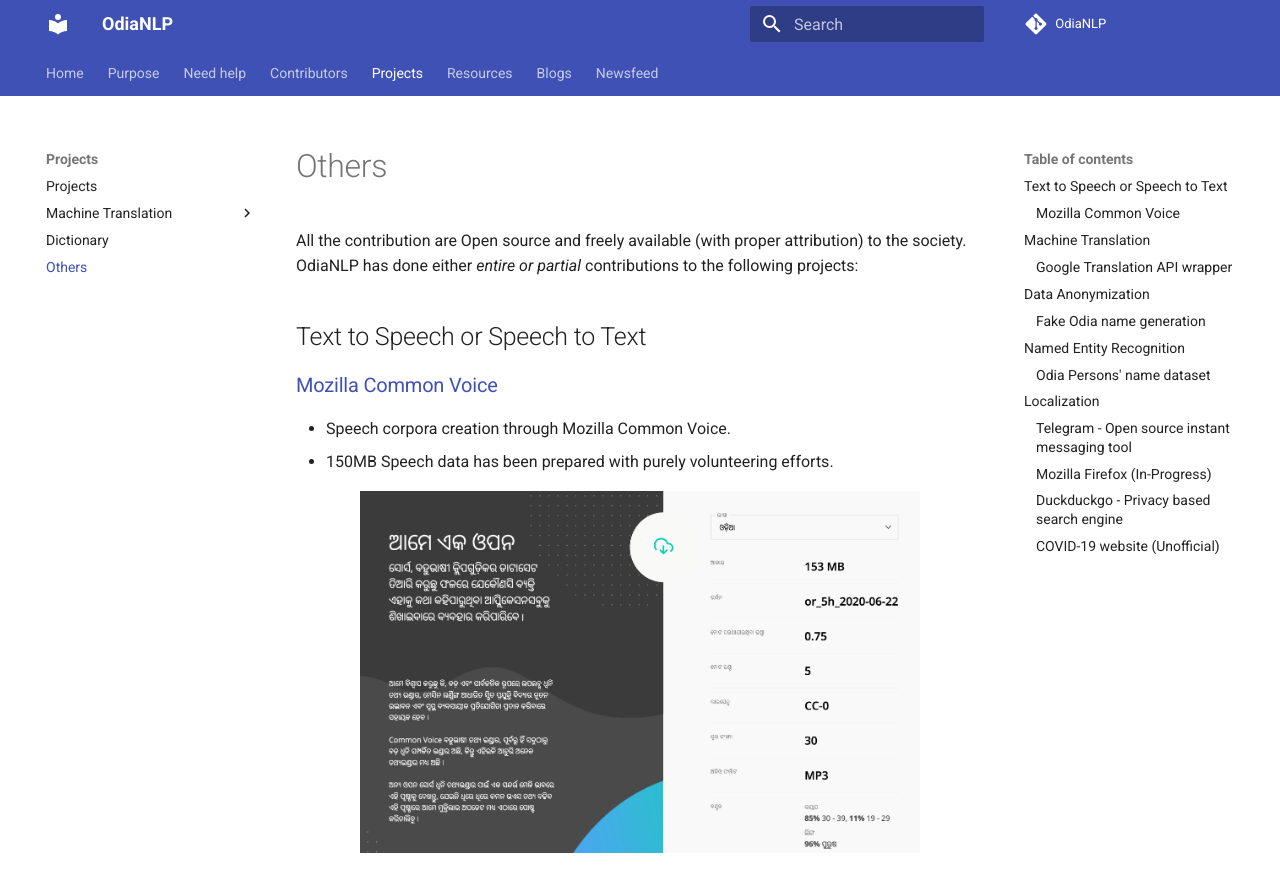
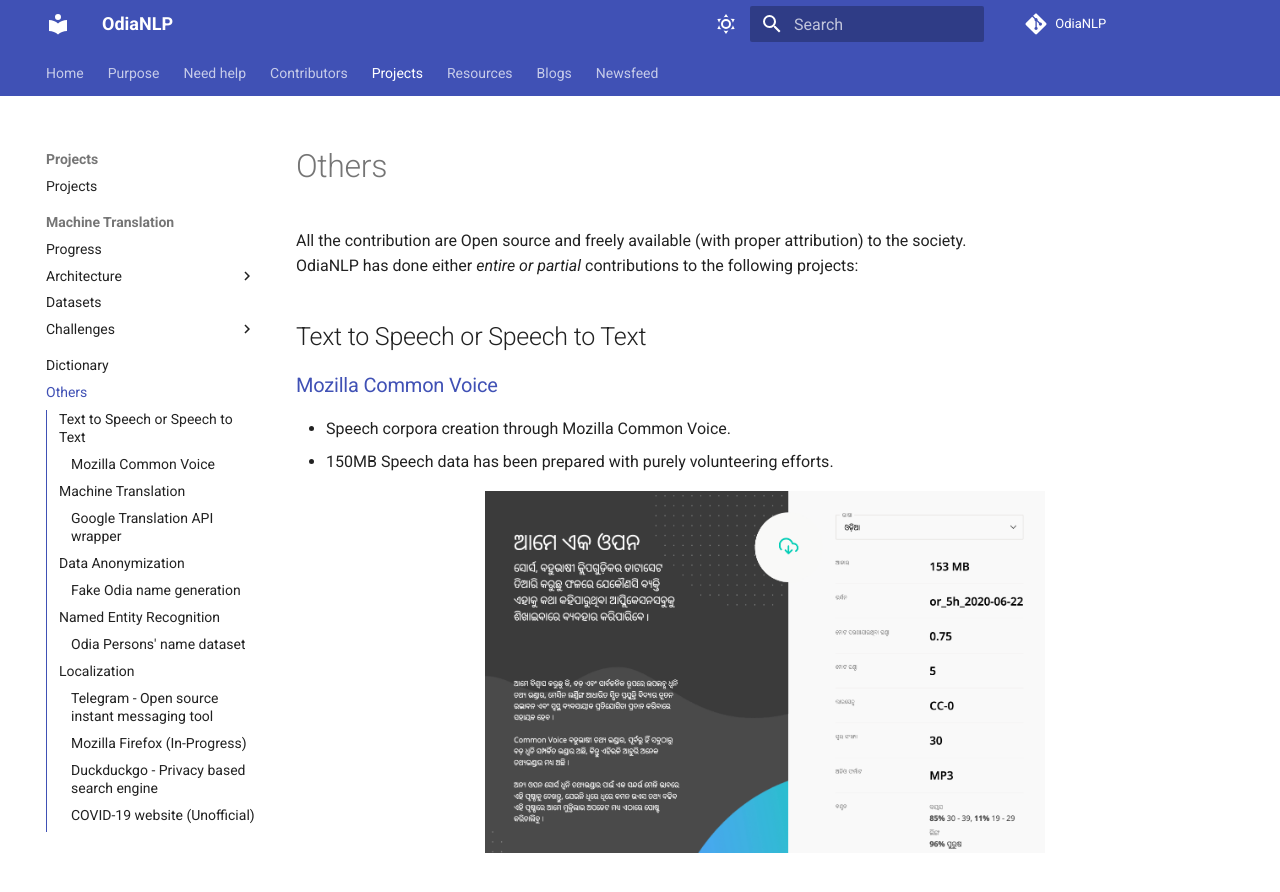
Before and after one commit to OdiaNLP/odianlp.github.io, an MkDocs documentation site: the page built from docs/contributions.md, in a window 1280 px wide and 900 px high. Shown: the top 892 px of the window. Built offline with MkDocs 1.6.1 and Material for MkDocs 9.7.7, drawn with Linux system fonts in a browser that asks for light colours; comment, search, counter and statistics services are not loaded.

Commit message:
mkdocs upgraded

```diff
--- a/mkdocs.yml
+++ b/mkdocs.yml
@@ -26,12 +26,23 @@
   # Default values, taken from mkdocs_theme.yml
   language: en
   features:
-    - tabs
-    - instant
+    - navigation.instant
+    - navigation.sections
+    - navigation.tabs
+    - toc.integrate
   palette:
-    scheme: default
+  - scheme: default
     primary: indigo
-    accent: indigo
+    accent: blue
+    toggle:
+      icon: material/weather-sunny
+      name: Switch to dark mode
+  - scheme: slate
+    primary: green
+    accent: blue
+    toggle:
+      icon: material/weather-night
+      name: Switch to light mode
   font:
     text: Roboto
     code: Roboto Mono
@@ -45,6 +56,7 @@
 markdown_extensions:
   - toc:
       permalink: "#"
+  - pymdownx.tabbed
 
 # Customization
 extra:
@@ -57,6 +69,10 @@
       link: https://twitter.com/soumendra_ks
     - icon: fontawesome/brands/linkedin
       link: https://linkedin.com/in/soumendrakumarsahoo/
+
+extra_javascript:
+  - https://cdnjs.cloudflare.com/ajax/libs/tablesort/5.2.1/tablesort.min.js
+  - javascripts/tables.js
 
 nav:
   - Home: index.md
```
Also changed, not shown: README.md (+9 -3 lines), requirements.txt (+4 -3 lines).
